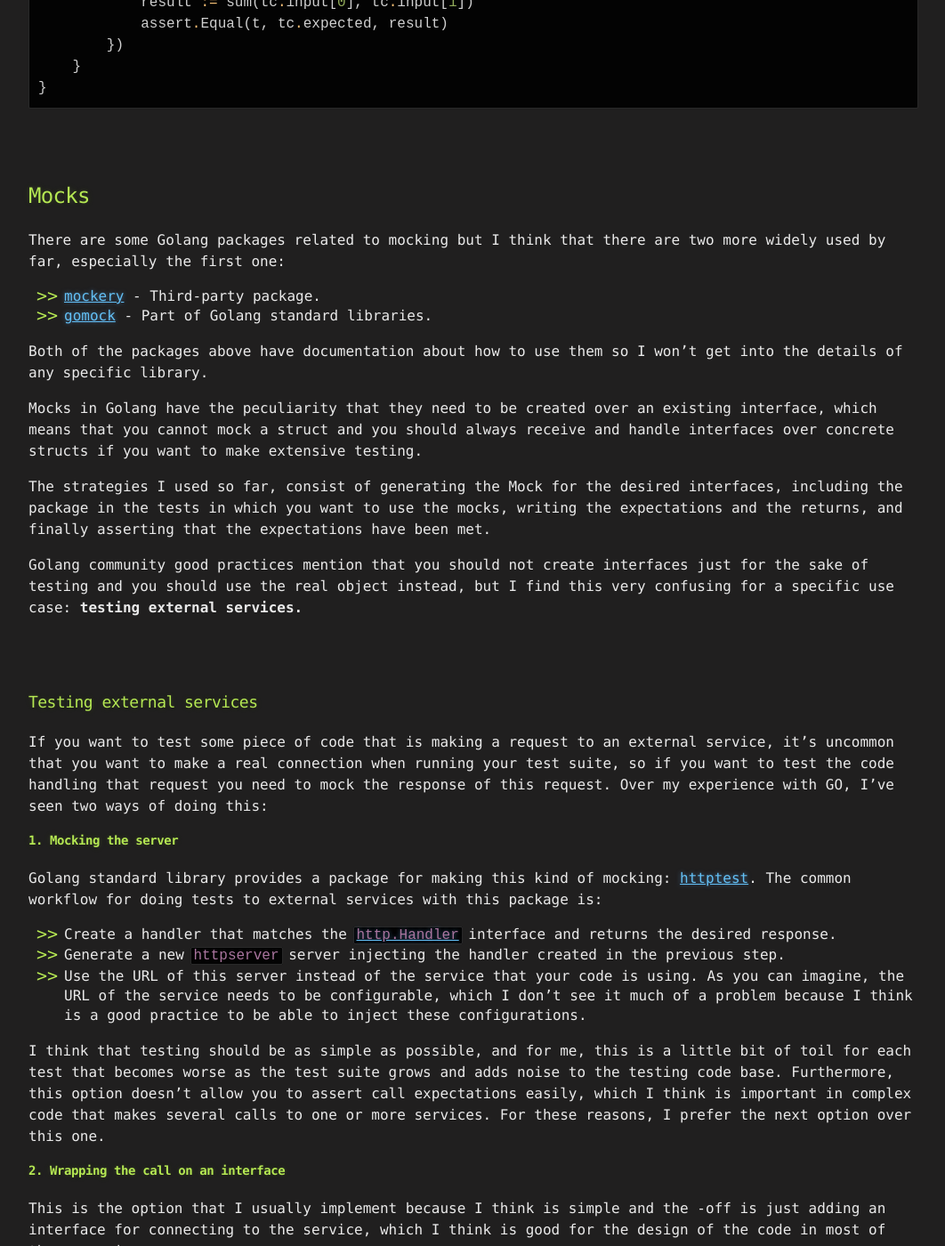
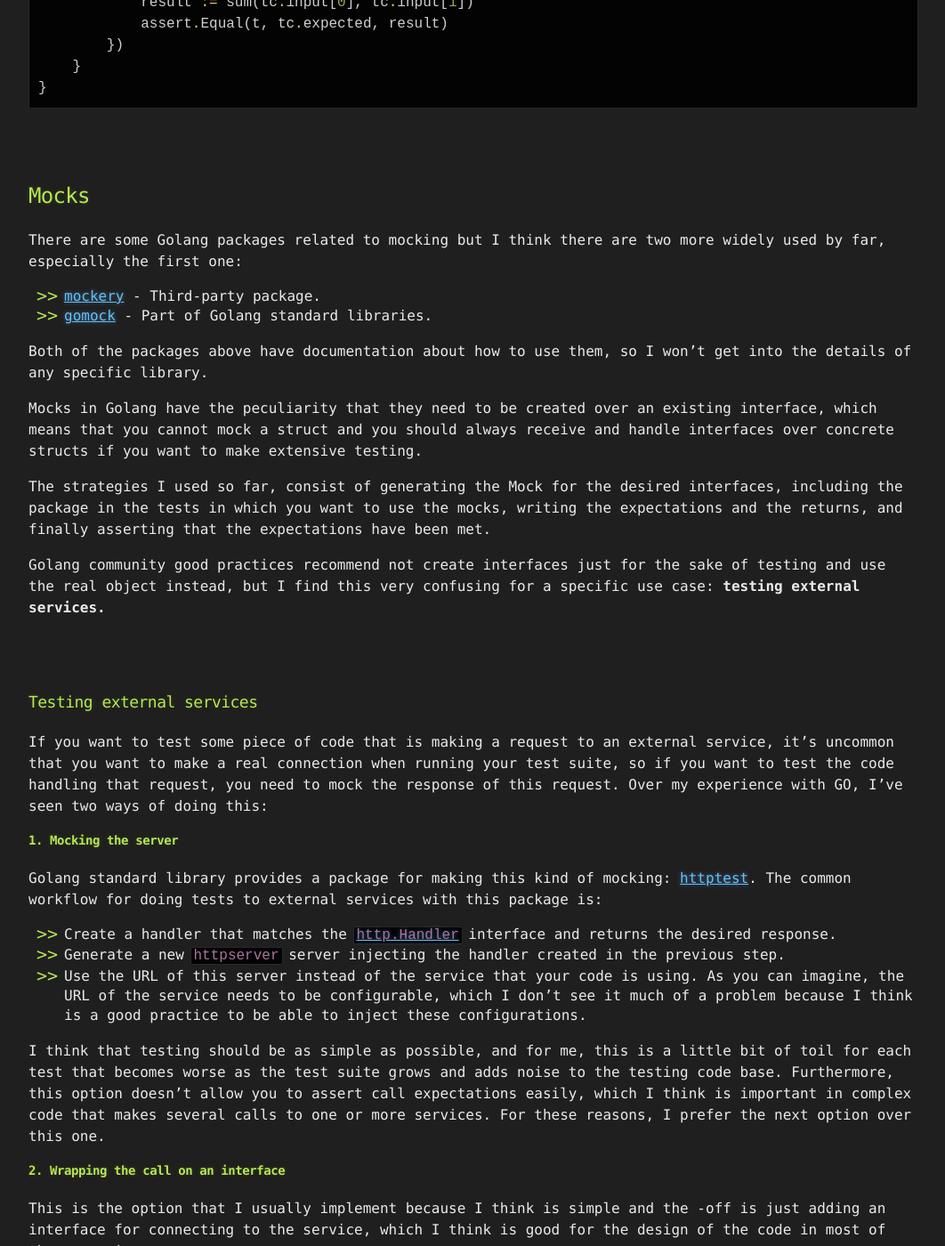
Before and after one commit to ZeusPerez/the-manolin, a Jekyll site: the page built from _posts/2022-07-06-go-testing-101.md, in a window 1280 px wide and 1400 px high, scrolled down 2668 px. Shown: the whole window at 89% size, without its empty margins (108-1170 px from the left). Built offline with Jekyll 4.4.1, drawn with Linux system fonts in a browser that asks for light colours; some of the changed text lies outside the part shown.

Commit message:
Add somme corrections

```diff
--- a/_posts/2022-07-06-go-testing-101.md
+++ b/_posts/2022-07-06-go-testing-101.md
@@ -105,24 +105,24 @@ func TestSumTable(t *testing.T) {
 
 ## Mocks
 
-There are some Golang packages related to mocking but I think that there are two more widely used by far, especially the first one:
+There are some Golang packages related to mocking but I think there are two more widely used by far, especially the first one:
 
 - [mockery](https://github.com/vektra/mockery) - Third-party package.
 - [gomock](https://pkg.go.dev/github.com/golang/mock/gomock) - Part of Golang standard libraries.
 
-Both of the packages above have documentation about how to use them so I won't get into the details of any specific library.
+Both of the packages above have documentation about how to use them, so I won't get into the details of any specific library.
 
 Mocks in Golang have the peculiarity that they need to be created over an existing interface, which means that you cannot mock a struct and you should always receive and handle interfaces over concrete structs if you want to make extensive testing.
 
 The strategies I used so far, consist of generating the Mock for the desired interfaces, including the package in the tests in which you want to use the mocks, writing the expectations and the returns, and finally asserting that the expectations have been met.
 
-Golang community good practices mention that you should not create interfaces just for the sake of testing and you should use the real object instead, but I find this very confusing for a specific use case: **testing external services.**
+Golang community good practices recommend not create interfaces just for the sake of testing and use the real object instead, but I find this very confusing for a specific use case: **testing external services.**
 
 <br/><br/>
 
 ### Testing external services
 
-If you want to test some piece of code that is making a request to an external service, it's uncommon that you want to make a real connection when running your test suite, so if you want to test the code handling that request you need to mock the response of this request. Over my experience with GO, I've seen two ways of doing this:
+If you want to test some piece of code that is making a request to an external service, it's uncommon that you want to make a real connection when running your test suite, so if you want to test the code handling that request, you need to mock the response of this request. Over my experience with GO, I've seen two ways of doing this:
 
 #### **1. Mocking the server**
 
@@ -209,7 +209,7 @@ func TestGetRandomNumber(t *testing.T) {
 
 The code above is only to exemplify in a simple way how to use the mock, but we don't usually create a test for testing the mock and this is usually included in a bigger test case.
 
-In line with this, if you are creating a public package that is exposed for external use, my advice is that you provide the mock too. This way, the users of your code won't have to do it themselves and, creating the mock is usually easier for you because you have the interface already defined in your code.
+In line with this, if you are creating a public package that is exposed for external use, my advice is to provide the mock too. This way, the users of your code won't have to do it themselves and, creating the mock is usually easier for you because you have the interface already defined in your code.
 
 <br/><br/>
 
@@ -350,7 +350,7 @@ For this section, I won't add an example to the post because it'll add too much
 
 ## Coverage report
 
-Another great feature that GO has natively is the coverage report for the tests. Furthermore, it makes it quite simple to execute. Using the `-cover` option, when executing `go test`, it will print a summary of the report in the standard output. However, if you want a complete coverage profile you can use the `-coverprofile=<output_file>` option to generate you can visualize using `go tool`. For example, if you want to visualize in HTML format, you can run `go tool cover -html=<output_file>`. Again, we can find a more detailed and better explanation of [this feature in the official documentation](https://go.dev/blog/cover).
+Another great feature GO natively has  is the coverage report for the tests. Furthermore, it makes it quite simple to execute. Using the `-cover` option, when executing `go test`, will print a summary of the report in the standard output. However, if you want a complete coverage profile, you can use the `-coverprofile=<output_file>` option to generate a report you can visualize using `go tool`. For example, if you want to visualize in HTML format, you can run `go tool cover -html=<output_file>`. Again, we can find a more detailed and better explanation of [this feature in the official documentation](https://go.dev/blog/cover).
 
 <br/><br/>
 
```
